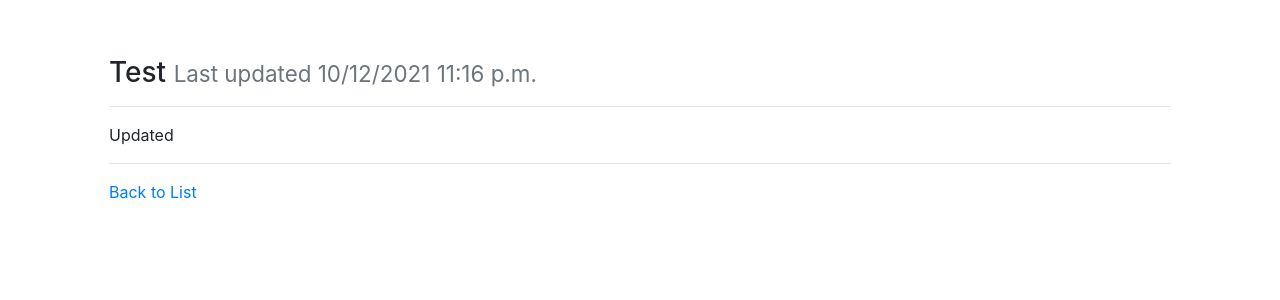
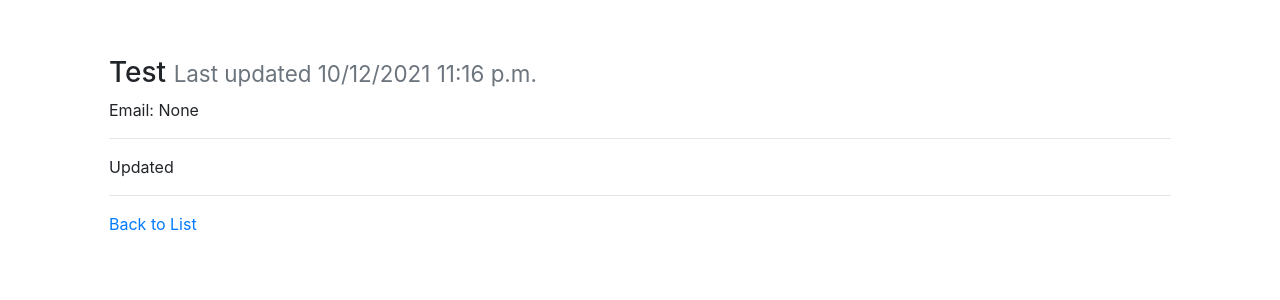
Before and after one commit to furgot100/Helplist, a Django app: a page that uses list/templates/detail.html in a window 1280 px wide. Shown: the part 56-356 px from the top of the page. Run offline with Django 3.2, Linux system fonts and the light colour scheme; data comes from the database, SQL or seed files in the repository; both versions use the stored data as it was after the commit; some libraries are stand-ins or nearby versions.

Commit message:
touched up detail page to include email

```diff
--- a/list/templates/detail.html
+++ b/list/templates/detail.html
@@ -4,6 +4,11 @@
   <div class="row">
     <div class="col m-4">
       <h3>{{ list.title }} <small class="text-muted">Last updated {{ list.created|date:"SHORT_DATETIME_FORMAT" }}</small></h3>
+      {% if list.email|length > 0 %}
+        <p>Email: {{ list.email }}</p>
+      {% else %}
+        <p>Email: None</p>
+      {% endif %}
       <hr>
       <p>{{ list.summary|linebreaksbr }}</p>
       <hr>
```
Also changed, not shown: db.sqlite3.
